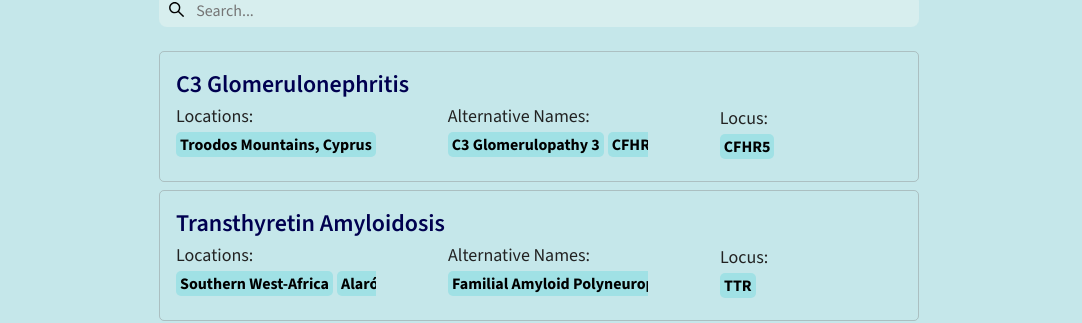
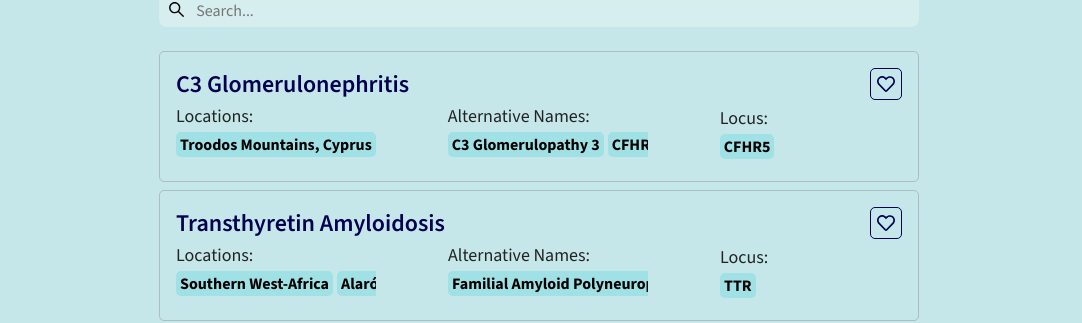
Before and after one commit to Nosologic/Nosologic-front, a React (Vite) app: page /diseases in a window 1280 px wide. Shown: the part 193-516 px from the top of the page, without its empty margins (101-1183 px from the left). Built offline with nearby package versions, Linux system fonts and the light colour scheme.

Commit message:
added favourite btn

```diff
--- a/src/components/DiseasesPage/DiseaseCard.tsx
+++ b/src/components/DiseasesPage/DiseaseCard.tsx
@@ -1,15 +1,33 @@
 import { NavLink } from "react-router-dom";
 import styles from "../../styles/components/DiseasesPage/DiseaseCard.module.scss"
 import diseases from "../../assets/Diseases.ts";
+import {FaHeart, FaRegHeart} from "react-icons/fa";
+import {useState} from "react";
+
 
 export default function DiseaseCard({id}: Readonly<{ id: number }>) {
     const { name, locations, alt_names, locus } = diseases[id - 1];
+    const [isFavourite, setIsFavourite] = useState(false);
+    const toggleFavourite = () => {
+        setIsFavourite(!isFavourite);
+    }
 
     return (
         <div className={styles.disease_card}>
-            <NavLink to={`/diseases/${id}`} className={styles.dc_name}>
-                {name}
-            </NavLink>
+            <div className={styles.dc_upper_ctr}>
+                <NavLink to={`/diseases/${id}`} className={styles.dc_name}>
+                    {name}
+                </NavLink>
+                <button className={styles.fav_btn} onClick={toggleFavourite}>
+                    {isFavourite ? (
+                        <FaHeart className={styles.fav_icon} /> // Filled heart when active
+                    ) : (
+                        <FaRegHeart className={styles.fav_icon} /> // Outline heart when not active
+                    )}
+
+                </button>
+            </div>
+
             <div className={styles.disease_card_info_ctr}>
                 {/* dc stands for disease card */}
                 <div className={styles.dc_info_ctr}>
--- a/src/styles/components/DiseasesPage/DiseaseCard.module.scss
+++ b/src/styles/components/DiseasesPage/DiseaseCard.module.scss
@@ -7,11 +7,13 @@
   border: 1px solid $border_light;
   padding: 16px;
 
-  .dc_name {
-    @include h5;
-    font-weight: 600;
-    color: $text_blue;
+  .dc_upper_ctr {
+    display: flex;
+    flex-direction: row;
+    justify-content: space-between;
+    align-items: center;
   }
+
 
   .disease_card_info_ctr {
     display: flex;
@@ -27,6 +29,35 @@
 
   }
 }
+
+.dc_name {
+  @include h5;
+  font-weight: 600;
+  color: $dark_blue;
+}
+
+.fav_btn {
+  height: 32px;
+  width: 32px;
+  background: none;
+  border: 1.5px solid $dark_blue;
+  border-radius: 5px;
+  display: flex;
+  justify-content: center;
+  align-items: center;
+  cursor: pointer;
+  transition: background-color 0.3s ease;
+  &:hover {
+    background-color: $white;
+  }
+
+  .fav_icon {
+    color: $dark_blue;
+    height: 32px;
+    width: 32px;
+  }
+}
+
 
 .dc_info_title {
   color: $text;
@@ -61,7 +92,7 @@
 }
 
 .tag {
-  background-color: #a0e1e5;
+  background-color: $intense_aqua;
   color: #000;
   font-weight: bold;
   padding: 2px 4px;
--- a/src/styles/pages/MissionPage.module.scss
+++ b/src/styles/pages/MissionPage.module.scss
@@ -43,11 +43,11 @@
     line-height: 1.6;
   }
   .mission_ref {
-    color: $text_blue;
+    color: $dark_blue;
   }
 
   .mission_author {
-    color: $text_blue;
+    color: $dark_blue;
     font-weight: 500;
   }
 }
--- a/src/styles/variables.scss
+++ b/src/styles/variables.scss
@@ -3,7 +3,7 @@
 $background: #c5e7ea  ;
 $orange : #CD7B00;
 $purple : #7A2FDA;
-$white : rgba(255, 255, 255, 0.75);
+$white : rgba(255, 255, 255, 0.3);
 $lightgreen: rgb(126, 187, 0);
 $text: #222222;
 $border_dark: #222222;
@@ -12,9 +12,10 @@ $text_not_active: #505050;
 $search-background: #d7eeee;
 $header_border: rgba(0, 0, 0, 0.07);
 $text_light: #4f4f4f;
-$text_blue: #000050;
+$dark_blue: #000050;
 $border_light: rgba(133, 133, 133, 0.4);
 $scrollbar: rgba(20, 122, 34, 0.25);
+$intense_aqua: #a0e1e5;
 // text mixins
 
 @mixin font-family{
```
